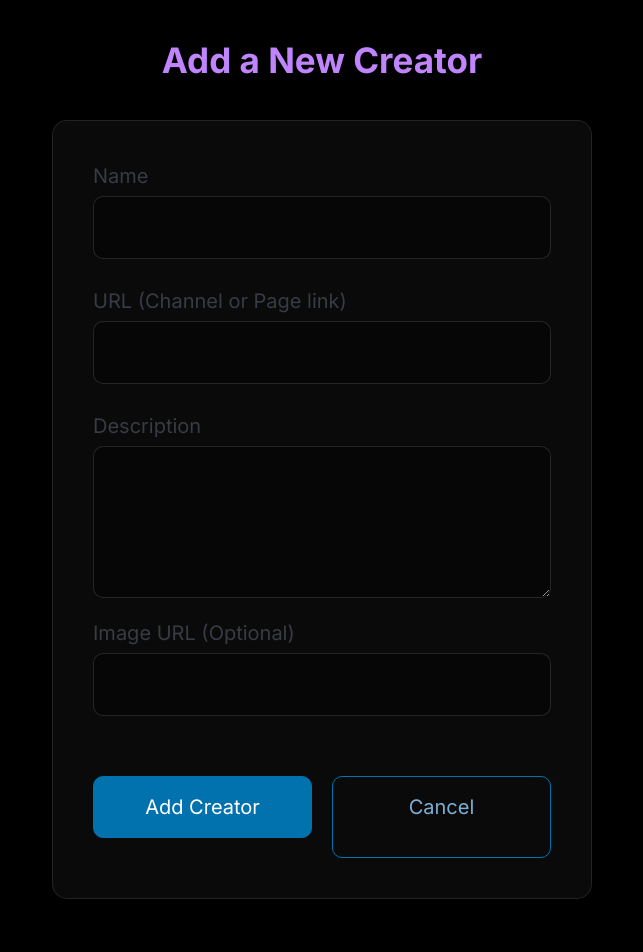
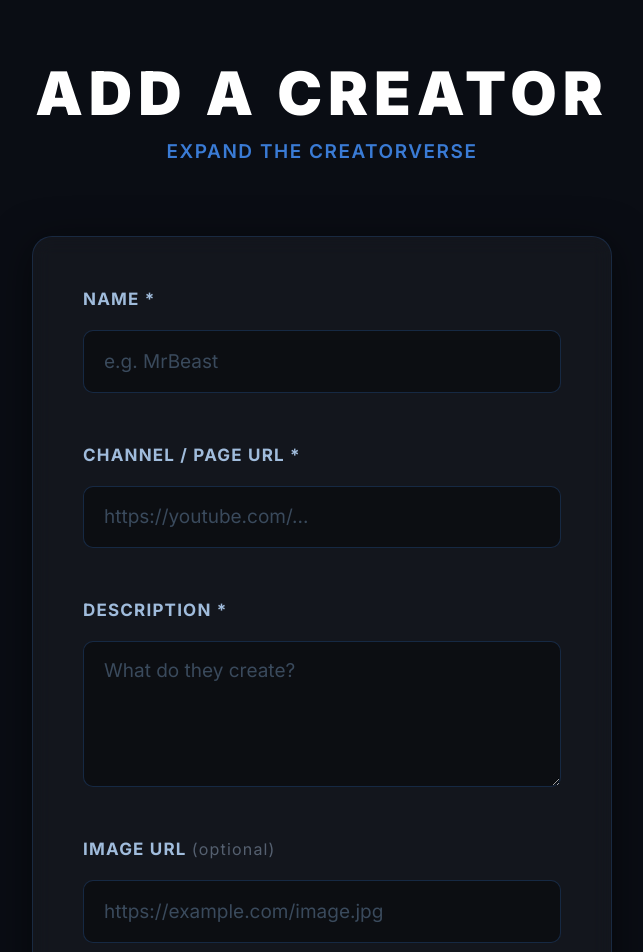
Before and after one commit to AshokGaire3/Creatorverse, a React (Vite) app: page /new in a window 1280 px wide. Shown: the top 952 px of the page, without its empty margins (318-961 px from the left). Built offline with nearby package versions, Linux system fonts and the light colour scheme; no server answers.

Commit message:
feat: enhance creator components and pages

```diff
--- a/src/components/Card.jsx
+++ b/src/components/Card.jsx
@@ -3,27 +3,41 @@ import { Link } from 'react-router-dom';
 const Card = ({ creator }) => {
   return (
     <article className="creator-card">
-      <header>
+      <div className="creator-card-image">
         {creator.imageURL ? (
           <img src={creator.imageURL} alt={creator.name} />
         ) : (
-          <div className="placeholder-img">
+          <div className="creator-card-avatar">
             {creator.name.charAt(0).toUpperCase()}
           </div>
         )}
-      </header>
+        <div className="creator-card-overlay" />
+      </div>
+
       <div className="creator-card-body">
-        <h3>{creator.name}</h3>
-        <p>{creator.description}</p>
+        <div style={{ display: 'flex', justifyContent: 'space-between', alignItems: 'center', marginBottom: '0.5rem' }}>
+          <h3 className="creator-card-name" style={{ margin: 0 }}>{creator.name}</h3>
+          {creator.url && (
+            <a href={creator.url} target="_blank" rel="noopener noreferrer" style={{ textDecoration: 'none', fontSize: '1.2rem' }} title="Visit Channel">
+              🔗
+            </a>
+          )}
+        </div>
+        <p className="creator-card-desc">
+          {creator.description?.length > 100
+            ? creator.description.slice(0, 100) + '…'
+            : creator.description}
+        </p>
+
+        <div className="creator-card-actions">
+          <Link to={`/creator/${creator.id}`} className="card-btn-primary">
+            View Profile
+          </Link>
+          <Link to={`/edit/${creator.id}`} className="card-btn-ghost">
+            Edit
+          </Link>
+        </div>
       </div>
-      <footer>
-        <Link to={`/creator/${creator.id}`} role="button" className="secondary-button">
-          View Details
-        </Link>
-        <Link to={`/edit/${creator.id}`} role="button" className="outline">
-          Edit
-        </Link>
-      </footer>
     </article>
   );
 };
--- a/src/pages/AddCreator.jsx
+++ b/src/pages/AddCreator.jsx
@@ -1,6 +1,6 @@
 import { useState } from 'react';
 import { supabase } from '../client';
-import { useNavigate, Link } from 'react-router-dom';
+import { useNavigate } from 'react-router-dom';
 
 const AddCreator = () => {
   const navigate = useNavigate();
@@ -10,6 +10,8 @@ const AddCreator = () => {
     description: '',
     imageURL: ''
   });
+  const [submitting, setSubmitting] = useState(false);
+  const [error, setError] = useState(null);
 
   const handleChange = (e) => {
     const { name, value } = e.target;
@@ -21,47 +23,94 @@ const AddCreator = () => {
 
   const handleSubmit = async (e) => {
     e.preventDefault();
-    const { data, error } = await supabase
+    setSubmitting(true);
+    setError(null);
+
+    const { error } = await supabase
       .from('creators')
       .insert([formData]);
 
     if (error) {
       console.error('Error adding creator:', error);
-      alert('Error adding creator. Check console for details.');
+      setError('Failed to add creator. Please try again.');
+      setSubmitting(false);
     } else {
       navigate('/');
     }
   };
 
   return (
-    <div className="container" style={{ maxWidth: '600px', paddingTop: '2rem' }}>
-      <h2 style={{ textAlign: 'center', marginBottom: '2rem', color: '#c084fc' }}>Add a New Creator</h2>
-      <form onSubmit={handleSubmit}>
-        <label htmlFor="name">
-          Name
-          <input type="text" id="name" name="name" value={formData.name} onChange={handleChange} required />
-        </label>
+    <div className="add-page">
+      <div className="add-page-header">
+        <h1 className="add-page-title">ADD A CREATOR</h1>
+        <p className="add-page-subtitle">Expand the Creatorverse</p>
+      </div>
 
-        <label htmlFor="url">
-          URL (Channel or Page link)
-          <input type="url" id="url" name="url" value={formData.url} onChange={handleChange} required />
-        </label>
+      <div className="add-page-body">
+        <form onSubmit={handleSubmit} className="creator-form">
+          {error && <p className="form-error">{error}</p>}
 
-        <label htmlFor="description">
-          Description
-          <textarea id="description" name="description" value={formData.description} onChange={handleChange} required rows="4"></textarea>
-        </label>
+          <div className="form-group">
+            <label htmlFor="name">Name *</label>
+            <input
+              type="text"
+              id="name"
+              name="name"
+              placeholder="e.g. MrBeast"
+              value={formData.name}
+              onChange={handleChange}
+              required
+            />
+          </div>
 
-        <label htmlFor="imageURL">
-          Image URL (Optional)
-          <input type="url" id="imageURL" name="imageURL" value={formData.imageURL} onChange={handleChange} />
-        </label>
+          <div className="form-group">
+            <label htmlFor="url">Channel / Page URL *</label>
+            <input
+              type="url"
+              id="url"
+              name="url"
+              placeholder="https://youtube.com/..."
+              value={formData.url}
+              onChange={handleChange}
+              required
+            />
+          </div>
 
-        <div style={{ display: 'flex', gap: '1rem', marginTop: '2rem' }}>
-          <button type="submit">Add Creator</button>
-          <Link to="/" role="button" className="secondary-button" style={{ width: '100%', textAlign: 'center' }}>Cancel</Link>
-        </div>
-      </form>
+          <div className="form-group">
+            <label htmlFor="description">Description *</label>
+            <textarea
+              id="description"
+              name="description"
+              placeholder="What do they create?"
+              value={formData.description}
+              onChange={handleChange}
+              required
+              rows="4"
+            />
+          </div>
+
+          <div className="form-group">
+            <label htmlFor="imageURL">Image URL <span className="optional">(optional)</span></label>
+            <input
+              type="url"
+              id="imageURL"
+              name="imageURL"
+              placeholder="https://example.com/image.jpg"
+              value={formData.imageURL}
+              onChange={handleChange}
+            />
+          </div>
+
+          <div className="form-actions">
+            <button type="submit" className="btn-primary" disabled={submitting}>
+              {submitting ? 'Adding...' : 'Add Creator'}
+            </button>
+            <button type="button" className="btn-secondary" onClick={() => navigate('/')}>
+              Cancel
+            </button>
+          </div>
+        </form>
+      </div>
     </div>
   );
 };
--- a/src/pages/ShowCreators.jsx
+++ b/src/pages/ShowCreators.jsx
@@ -1,4 +1,4 @@
-import { useEffect, useState } from 'react';
+import { useEffect, useState, useRef } from 'react';
 import { supabase } from '../client';
 import Card from '../components/Card';
 import { Link } from 'react-router-dom';
@@ -6,6 +6,7 @@ import { Link } from 'react-router-dom';
 const ShowCreators = () => {
   const [creators, setCreators] = useState([]);
   const [loading, setLoading] = useState(true);
+  const creatorsRef = useRef(null);
 
   useEffect(() => {
     const fetchCreators = async () => {
@@ -24,18 +25,31 @@ const ShowCreators = () => {
     fetchCreators();
   }, []);
 
+  const scrollToCreators = () => {
+    creatorsRef.current?.scrollIntoView({ behavior: 'smooth' });
+  };
+
   return (
-    <div className="container">
-      <div className="hero">
-        <h1>CREATORVERSE</h1>
-        <p>Explore the universe of your favorite content creators.</p>
-        <Link to="/new" role="button" style={{ marginTop: '1rem' }}>
-          Add a Creator
+    <div className="home-page">
+      {/* Hero Section */}
+      <div className="hero-section">
+        <div className="hero-content">
+          <h1 className="hero-title">CREATORVERSE</h1>
+          <div className="hero-buttons">
+            <button className="hero-btn" onClick={scrollToCreators}>
+              VIEW ALL CREATORS
+            </button>
+            <Link to="/new" className="hero-btn">
+              ADD A CREATOR
             </Link>
           </div>
+        </div>
+      </div>
 
+      {/* Creators Section */}
+      <div className="creators-section" ref={creatorsRef}>
         {loading ? (
-        <div className="loading">Loading creators...</div>
+          <div className="status-message">LOADING...</div>
         ) : creators && creators.length > 0 ? (
           <div className="grid-container">
             {creators.map((creator) => (
@@ -43,13 +57,9 @@ const ShowCreators = () => {
             ))}
           </div>
         ) : (
-        <div className="empty-state">
-          <p>You haven't added any creators yet!</p>
-          <Link to="/new" role="button" className="secondary-button">
-            Add Your First Creator
-          </Link>
+          <div className="status-message">NO CREATORS YET 😔</div>
+        )}
       </div>
-      )}
     </div>
   );
 };
```
Also changed, not shown: src/pages/ViewCreator.jsx (+68 -21 lines). Lines whose indentation alone changed are shown as unchanged.
